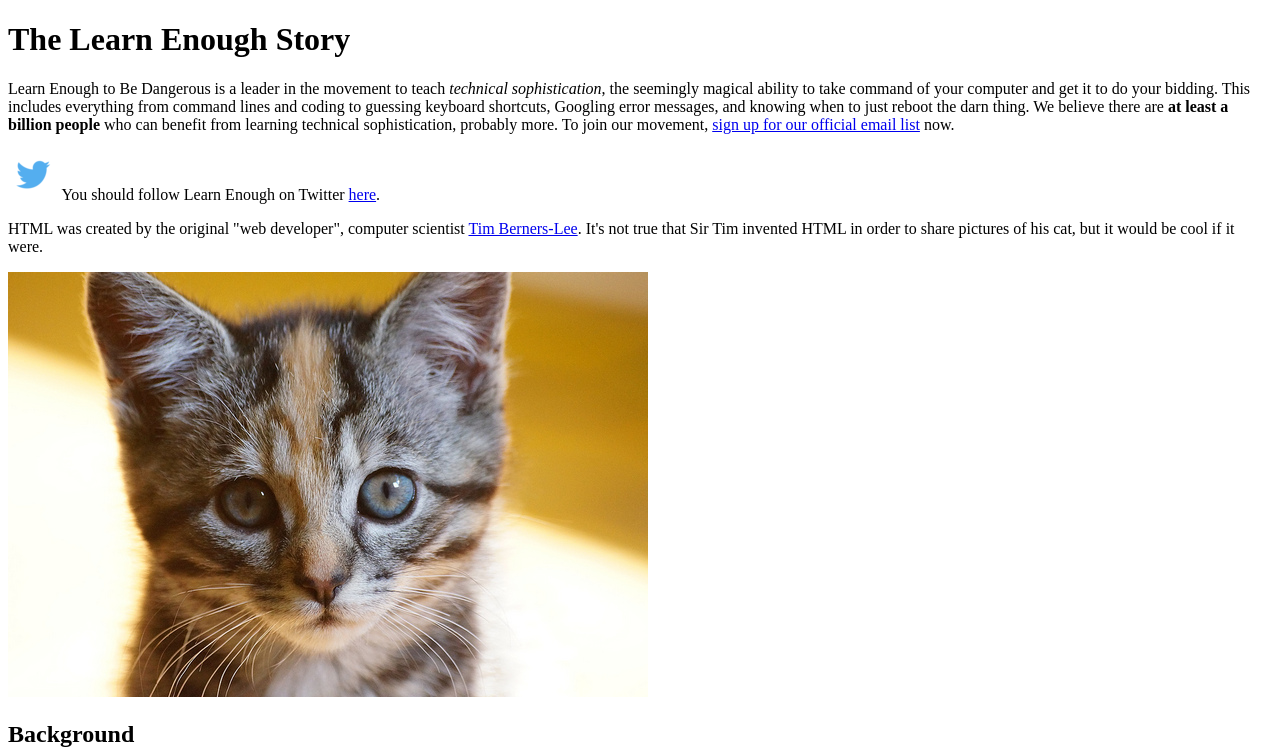
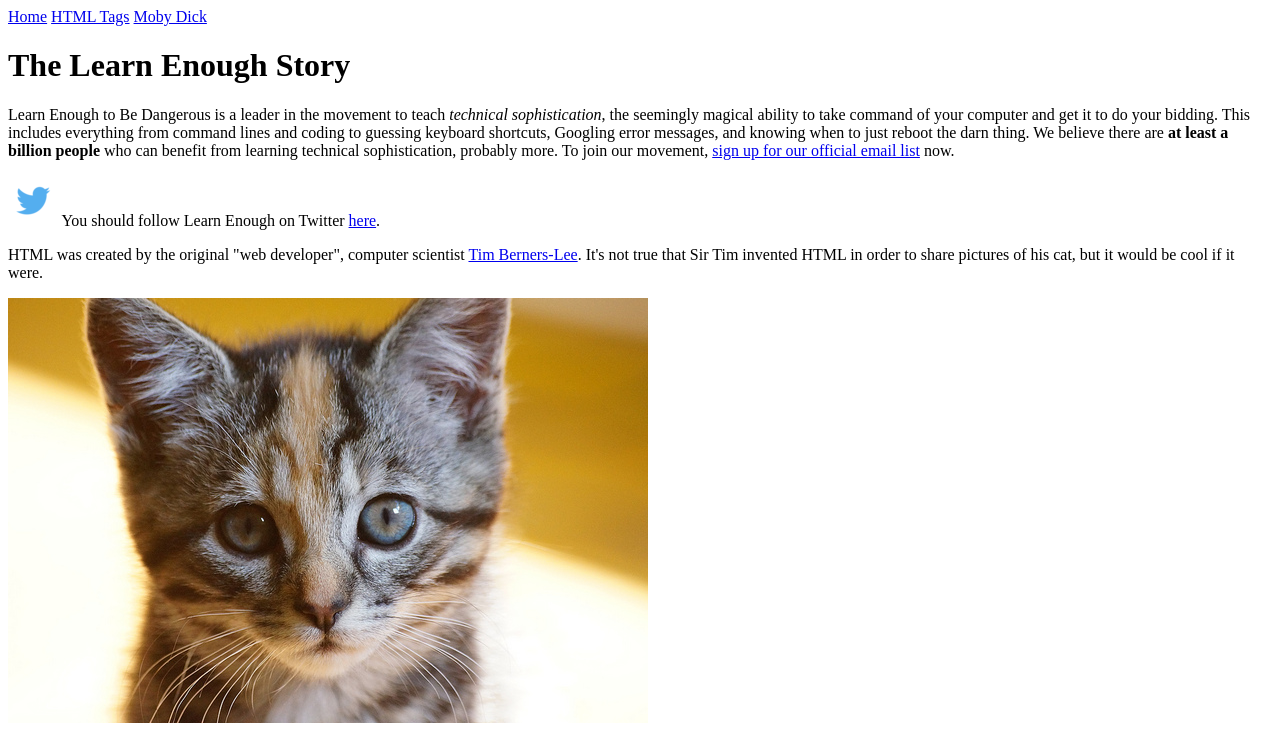
Before and after one commit to xgnxs/sample_website, a plain HTML site: page index.html in a window 1280 px wide. Shown: the top 751 px of the page. Drawn offline with Linux system fonts and the light colour scheme.

Commit message:
add a menu to each page

```diff
--- a/index.html
+++ b/index.html
@@ -5,6 +5,12 @@
       <meta charset="utf-8">
   </head>
   <body>
+
+    <div>
+      <a href="index.hmtl">Home</a>
+      <a href="tags.html">HTML Tags</a>
+      <a href="moby_dick.html">Moby Dick</a>
+    </div>
 
     <h1>The Learn Enough Story</h1>
     <p>
```
Also changed, not shown: moby_dick.html (+6 -0 lines), tags.html (+6 -0 lines).
